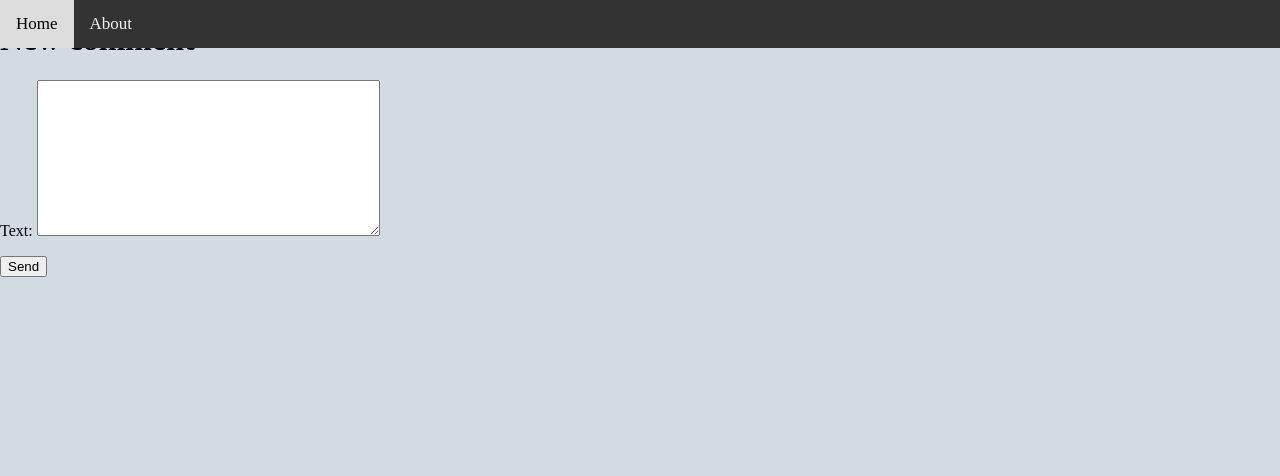
After one commit to siuols/intern-blog-plus, a Django app: page /post/1/comment/ in a window 1280 px wide. The commit adds this page. Shown: the top 476 px of the page. Run offline with Django 3.2, Linux system fonts and the light colour scheme; some web fonts are replaced.

Commit message:
Update comment

```diff
--- a/louis/project/blog/admin.py
+++ b/louis/project/blog/admin.py
@@ -1,9 +1,10 @@
 from django.contrib import admin
 
-from .models import Category, Tag, Post
+from .models import Category, Comment, Tag, Post
 
 # Register your models here.
 
 admin.site.register(Category)
+admin.site.register(Comment)
 admin.site.register(Tag)
 admin.site.register(Post)
--- a/louis/project/blog/forms.py
+++ b/louis/project/blog/forms.py
@@ -6,7 +6,7 @@ from django.core.validators import RegexValidator
 
 from django.utils.translation import ugettext, ugettext_lazy as _
 
-from .models import Post, Tag, Category
+from .models import Category, Comment, Post, Tag
 
 User = get_user_model()
 
@@ -35,6 +35,13 @@ class CategoryForm(forms.ModelForm):
         model = Category
         fields = [
             'title'
+        ]
+
+class CommentForm(forms.ModelForm):
+    class Meta:
+        model = Comment
+        fields = [
+            'text'
         ]
 
 class RegistrationForm(forms.ModelForm):
--- a/louis/project/blog/models.py
+++ b/louis/project/blog/models.py
@@ -93,6 +93,16 @@ class Comment(models.Model):
     def slug_title(self):
         return '{}'.format(self.text)
 
+class Profile(models.Model):
+    user                    = models.ForeignKey(User, on_delete=models.CASCADE)
+    picture                 = models.ImageField(upload_to='media')
+    first_name              = models.CharField(max_length=255)
+    middle_name             = models.CharField(max_length=255)
+    last_name               = models.CharField(max_length=255)
+
+    def __str__(self):
+        return '{} {} {}'.format(self.first_name, self.middle_name, self.last_name)
+
 
 def rl_pre_save_receiver(sender, instance, *args, **kwargs):
     if not instance.slug:
--- a/louis/project/blog/urls.py
+++ b/louis/project/blog/urls.py
@@ -3,6 +3,7 @@ from django.urls import path
 from . import views
 
 from .views import (
+        CommentView,
         PostCreateView,
         post_edit,
         PostDetailView,
@@ -18,5 +19,6 @@ urlpatterns = [
     path('post/<slug:slug>/', PostDetailView.as_view(), name='post-detail'),
     path('post/new/', PostCreateView.as_view(), name='post-create'),
     path('post/<slug:slug>/edit/', views.post_edit, name='post-edit'),
+    path('post/<slug:slug>/comment/', CommentView.as_view(), name='comment')
     # path('post/draft/', views.post_draft, name='post-draft'),
 ]
--- a/louis/project/blog/views.py
+++ b/louis/project/blog/views.py
@@ -8,7 +8,7 @@ from django.http import HttpResponseRedirect
 
 from django.views import View
 
-from .forms import PostForm, TagForm, CategoryForm, RegistrationForm
+from .forms import CommentForm, PostForm, TagForm, CategoryForm, RegistrationForm
 
 from .models import Category, Tag, Post
 
@@ -113,6 +113,31 @@ def  post_edit(request, slug):
     }
     return render(request, 'blog/post_edit.html', context)
 
+class CommentView(View):
+    form_class = CommentForm
+    initial = {'key': 'value'}
+    template_name = 'blog/comment.html'
+
+    def get(self, request, *args, **kwargs):
+        form = self.form_class(initial=self.initial)
+        return render(request, self.template_name, {'form': form})
+
+    def post(self, request, slug, *args, **kwargs):
+        post = get_object_or_404(Post, slug=slug)
+        form = self.form_class(request.POST)
+        if form.is_valid():
+            comment = form.save(commit=False)
+            comment.user = request.user
+            comment.post = post
+            comment.save()
+            return redirect('blog:post-detail', slug = post.slug)
+        else:
+            form = CommentForm()
+        context = {
+            'form': form
+        }
+        return render(request, self.template_name, context)
+
 class RegisterFormView(View):
     form_class = RegistrationForm
     initial = {'key': 'value'}
--- /dev/null
+++ b/louis/project/templates/blog/comment.html
@@ -0,0 +1,9 @@
+{% extends 'base.html' %}
+
+{% block content %}
+    <h1>New comment</h1>
+    <form method="POST" class="post-form">{% csrf_token %}
+        {{ form.as_p }}
+        <button type="submit" class="save btn btn-default">Send</button>
+    </form>
+{% endblock %}
--- a/louis/project/templates/blog/post_list.html
+++ b/louis/project/templates/blog/post_list.html
@@ -11,7 +11,6 @@
 
   {% if post %}
     {% for post in post %}
-      <div class="box1">
       <h1><a href="{% url 'blog:post-detail' post.slug %}">{{ post.title }}</a></h1>
       <p><small>{{ post.subtitle }}</small></p>
       <p>{{ post.title|truncatechars:150 }}</p>
@@ -24,7 +23,7 @@
           <small>{{ tag }}</small>
         {% endif %}
       {% endfor %}
-      </div>
+      <a href="{% url 'blog:post-detail' slug=post.slug %}">Comments: {{ post.comments.count }}</a>
     {% endfor %}
   {% else %}
     <p>No post</p>
```
Also changed, not shown: louis/project/templates/blog/post_detail.html (+16 -0 lines), louis/project/blog/migrations/0011_profile.py (added).
